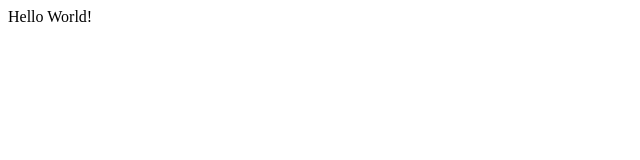
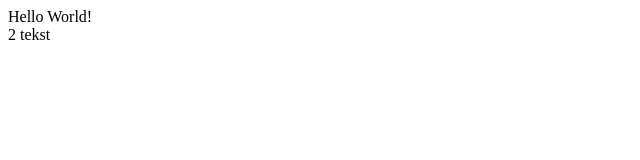
Before and after one commit to m-m-technikum/testowe, a plain HTML site: page index.html in a window 1280 px wide. Shown: the full height of the page, 0-640 px from the left. Drawn offline with Linux system fonts and the light colour scheme.

Commit message:
Update index.html

```diff
--- a/index.html
+++ b/index.html
@@ -1 +1,2 @@
 <div>Hello World!</div>
+<div>2 tekst</div>
```
